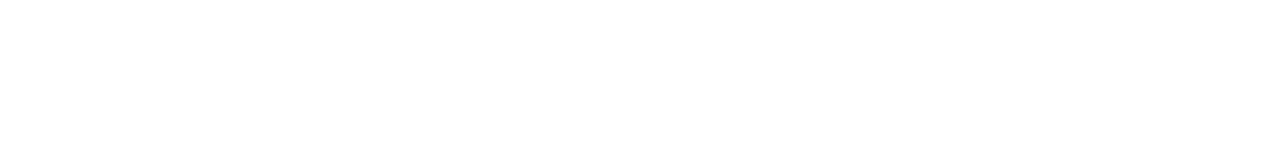
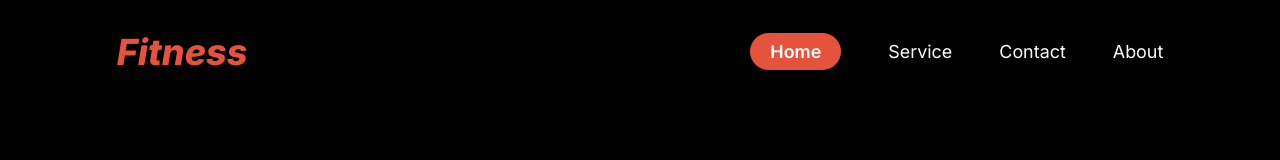
Before and after one commit to ovi1173/B10-Assignment-2, a plain HTML site: page index.html in a window 1280 px wide. Drawn offline with Linux system fonts and the light colour scheme; a web font is replaced by a local one.

Commit message:
nav section done

```diff
--- a/index.html
+++ b/index.html
@@ -4,11 +4,20 @@
     <meta charset="UTF-8">
     <meta name="viewport" content="width=device-width, initial-scale=1.0">
     <title>Fitness World</title>
+    <link rel="stylesheet" href="style/style.css">
 </head>
 <body>
     <header>
-        <nav>
-
+        <nav class="nav-container flex">
+            <h1 class="nav-title">Fitness</h1>
+            <div>
+                <ul class="links flex">
+                    <li><a href="#" class="link primary-color home">Home</a></li>
+                    <li><a href="#" class="link">Service</a></li>
+                    <li><a href="#" class="link">Contact</a></li>
+                    <li><a href="#" class="link">About</a></li>
+                </ul>
+            </div>
         </nav>
         <div class="banner">
 
--- a/style/style.css
+++ b/style/style.css
@@ -1,3 +1,60 @@
+
+@import url('https://fonts.googleapis.com/css2?family=Inter:ital,opsz,wght@0,14..32,100..900;1,14..32,100..900&family=Work+Sans:ital,wght@0,100..900;1,100..900&display=swap');
+@import url('https://fonts.cdnfonts.com/css/miama');
+
+/* font-family: 'Miama', sans-serif; */
+/*   */
+/* shared styles */
+body{
+    max-width: 1440px;
+    margin: 0 auto;
+    background-color:
+    rgb(0, 0, 0);
+    font-family: "Inter", sans-serif;
+}
+.primary-color{
+    background-color:rgb(230, 83, 60);
+
+}
+.title{
+    font-weight: 900;
+    color: white;
+}
+.btn-primary{
+    padding: 16px 40px 16px 40px;
+    border-radius: 42px;
+    text-align: center;
+}
+.flex{
+    display: flex;
+}
+/* nav related style */
+.links{
+    gap:47px;
+    list-style-type: none;
+}
+.links  a{
+    text-decoration: none;
+    color: white;
+    font-weight: 400;
+    font-size: 1.12rem
 
 
-/* shared styles */
+}
+.links .home{
+    font: size 1.12rem;
+    font-weight:600;
+    border-radius: 46px;
+    padding: 8px 20px;
+}
+.nav-container{
+    align-items: center;
+    justify-content: center;
+    gap: 463px;
+}
+.nav-title{
+    color:rgb(230, 83, 60);
+    font-weight: 800;
+    font-size:2.25rem;
+    font-style: italic;
+}
```
